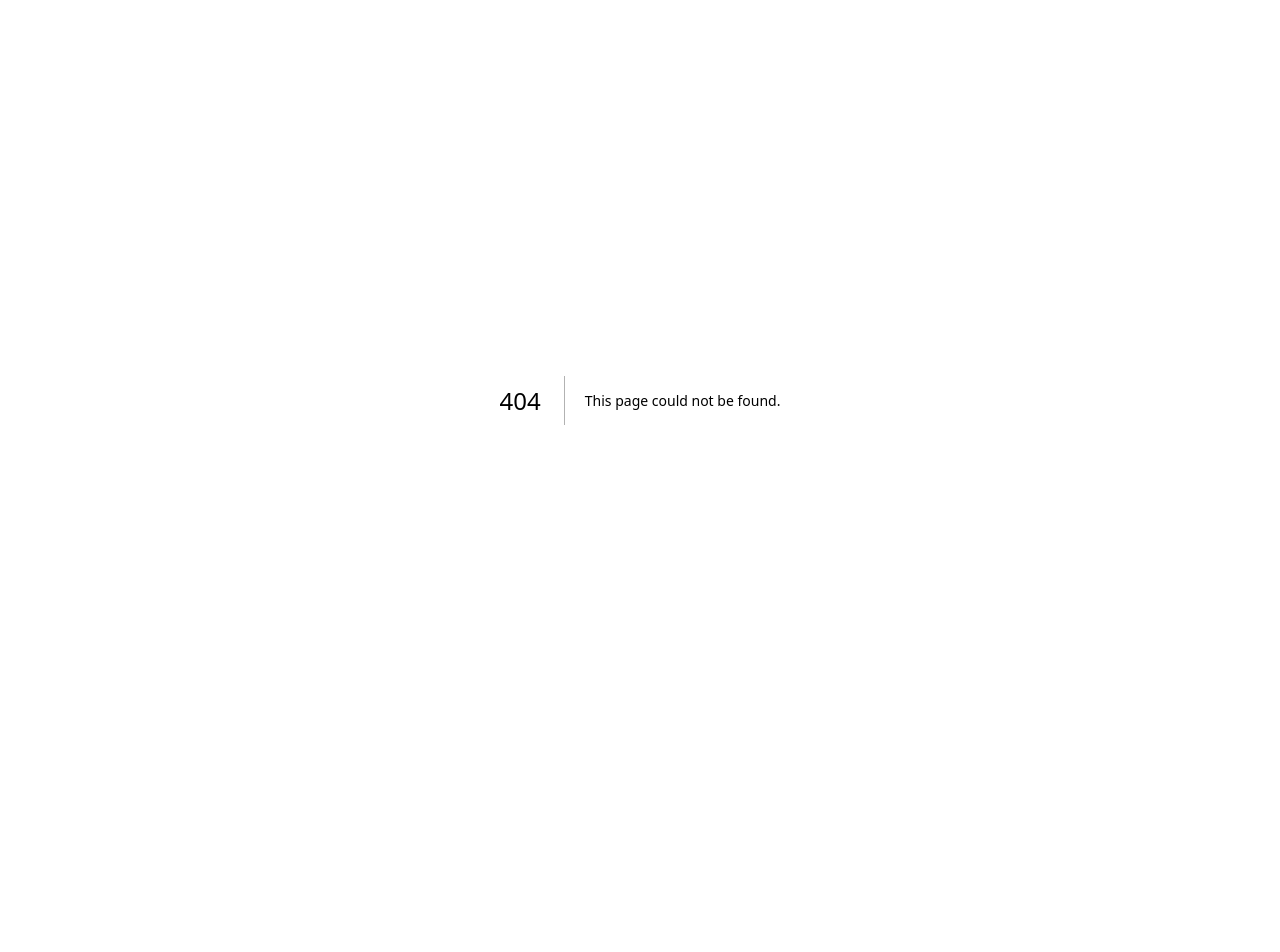
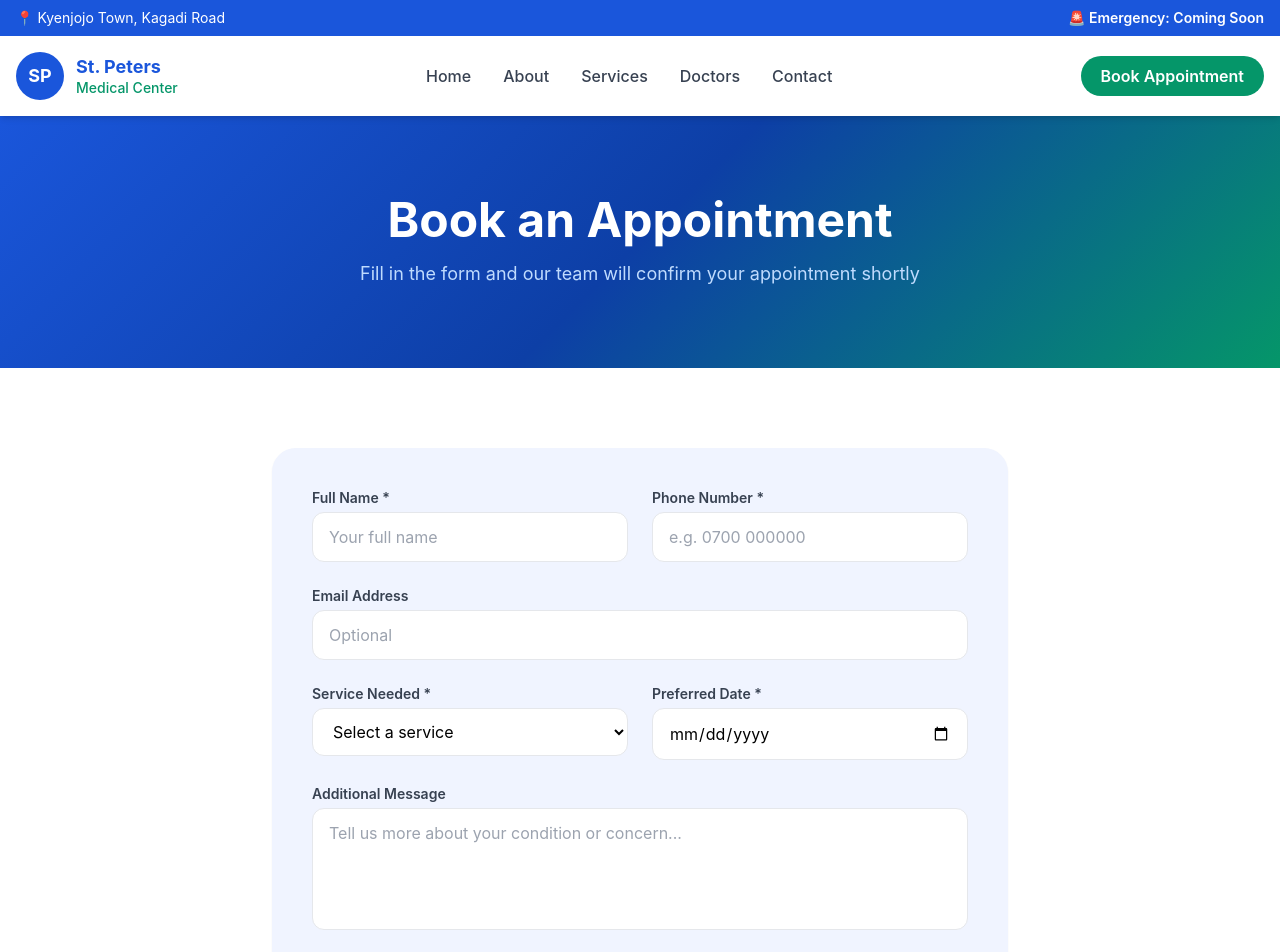
Before and after one commit to asiimwe3/st, a Next.js app: page /appointment in a window 1280 px wide. Before the commit this address had no page. Shown: the top 952 px of the page. Before the commit the page ends 800 px from the top, so only its background shows below. Built offline with nearby package versions, Linux system fonts and the light colour scheme.

Commit message:
Add St. Peters Medical Center website

```diff
--- /dev/null
+++ b/pages/appointment.js
@@ -0,0 +1,95 @@
+import Head from 'next/head'
+import { useState } from 'react'
+import Navbar from '../components/Navbar'
+import Footer from '../components/Footer'
+
+export default function Appointment() {
+  const [form, setForm] = useState({ name: '', phone: '', email: '', service: '', date: '', message: '' })
+  const [submitted, setSubmitted] = useState(false)
+  const [loading, setLoading] = useState(false)
+
+  const handleChange = e => setForm({ ...form, [e.target.name]: e.target.value })
+
+  const handleSubmit = async e => {
+    e.preventDefault()
+    setLoading(true)
+    // Simulate submission
+    await new Promise(r => setTimeout(r, 1500))
+    setSubmitted(true)
+    setLoading(false)
+  }
+
+  return (
+    <>
+      <Head>
+        <title>Book Appointment | St. Peters Medical Center</title>
+        <meta name="description" content="Book an appointment at St. Peters Medical Center in Kyenjojo, Kagadi Road." />
+      </Head>
+      <Navbar />
+
+      <section className="hero-gradient text-white py-20 text-center">
+        <div className="max-w-4xl mx-auto px-4">
+          <h1 className="text-4xl md:text-5xl font-bold mb-4">Book an Appointment</h1>
+          <p className="text-blue-200 text-lg">Fill in the form and our team will confirm your appointment shortly</p>
+        </div>
+      </section>
+
+      <section className="py-20 bg-white">
+        <div className="max-w-3xl mx-auto px-4">
+          {submitted ? (
+            <div className="text-center py-20">
+              <div className="text-6xl mb-6">✅</div>
+              <h2 className="text-3xl font-bold text-gray-800 mb-3">Appointment Request Sent!</h2>
+              <p className="text-gray-500 text-lg">Our team will contact you shortly to confirm your appointment. Thank you for choosing St. Peters Medical Center.</p>
+            </div>
+          ) : (
+            <form onSubmit={handleSubmit} className="bg-light rounded-3xl p-10 shadow-sm space-y-6">
+              <div className="grid md:grid-cols-2 gap-6">
+                <div>
+                  <label className="block text-sm font-semibold text-gray-700 mb-1">Full Name *</label>
+                  <input required name="name" value={form.name} onChange={handleChange} type="text" placeholder="Your full name" className="w-full border border-gray-200 rounded-xl px-4 py-3 focus:outline-none focus:ring-2 focus:ring-primary" />
+                </div>
+                <div>
+                  <label className="block text-sm font-semibold text-gray-700 mb-1">Phone Number *</label>
+                  <input required name="phone" value={form.phone} onChange={handleChange} type="tel" placeholder="e.g. 0700 000000" className="w-full border border-gray-200 rounded-xl px-4 py-3 focus:outline-none focus:ring-2 focus:ring-primary" />
+                </div>
+              </div>
+              <div>
+                <label className="block text-sm font-semibold text-gray-700 mb-1">Email Address</label>
+                <input name="email" value={form.email} onChange={handleChange} type="email" placeholder="Optional" className="w-full border border-gray-200 rounded-xl px-4 py-3 focus:outline-none focus:ring-2 focus:ring-primary" />
+              </div>
+              <div className="grid md:grid-cols-2 gap-6">
+                <div>
+                  <label className="block text-sm font-semibold text-gray-700 mb-1">Service Needed *</label>
+                  <select required name="service" value={form.service} onChange={handleChange} className="w-full border border-gray-200 rounded-xl px-4 py-3 focus:outline-none focus:ring-2 focus:ring-primary bg-white">
+                    <option value="">Select a service</option>
+                    <option>General Medicine</option>
+                    <option>Maternity Care</option>
+                    <option>Pediatrics</option>
+                    <option>Laboratory</option>
+                    <option>Pharmacy</option>
+                    <option>Emergency</option>
+                    <option>Other</option>
+                  </select>
+                </div>
+                <div>
+                  <label className="block text-sm font-semibold text-gray-700 mb-1">Preferred Date *</label>
+                  <input required name="date" value={form.date} onChange={handleChange} type="date" className="w-full border border-gray-200 rounded-xl px-4 py-3 focus:outline-none focus:ring-2 focus:ring-primary" />
+                </div>
+              </div>
+              <div>
+                <label className="block text-sm font-semibold text-gray-700 mb-1">Additional Message</label>
+                <textarea name="message" value={form.message} onChange={handleChange} rows={4} placeholder="Tell us more about your condition or concern..." className="w-full border border-gray-200 rounded-xl px-4 py-3 focus:outline-none focus:ring-2 focus:ring-primary resize-none" />
+              </div>
+              <button type="submit" disabled={loading} className="w-full bg-primary text-white py-4 rounded-xl font-bold text-lg hover:bg-blue-700 transition disabled:opacity-60">
+                {loading ? 'Submitting...' : 'Submit Appointment Request →'}
+              </button>
+            </form>
+          )}
+        </div>
+      </section>
+
+      <Footer />
+    </>
+  )
+}
```
